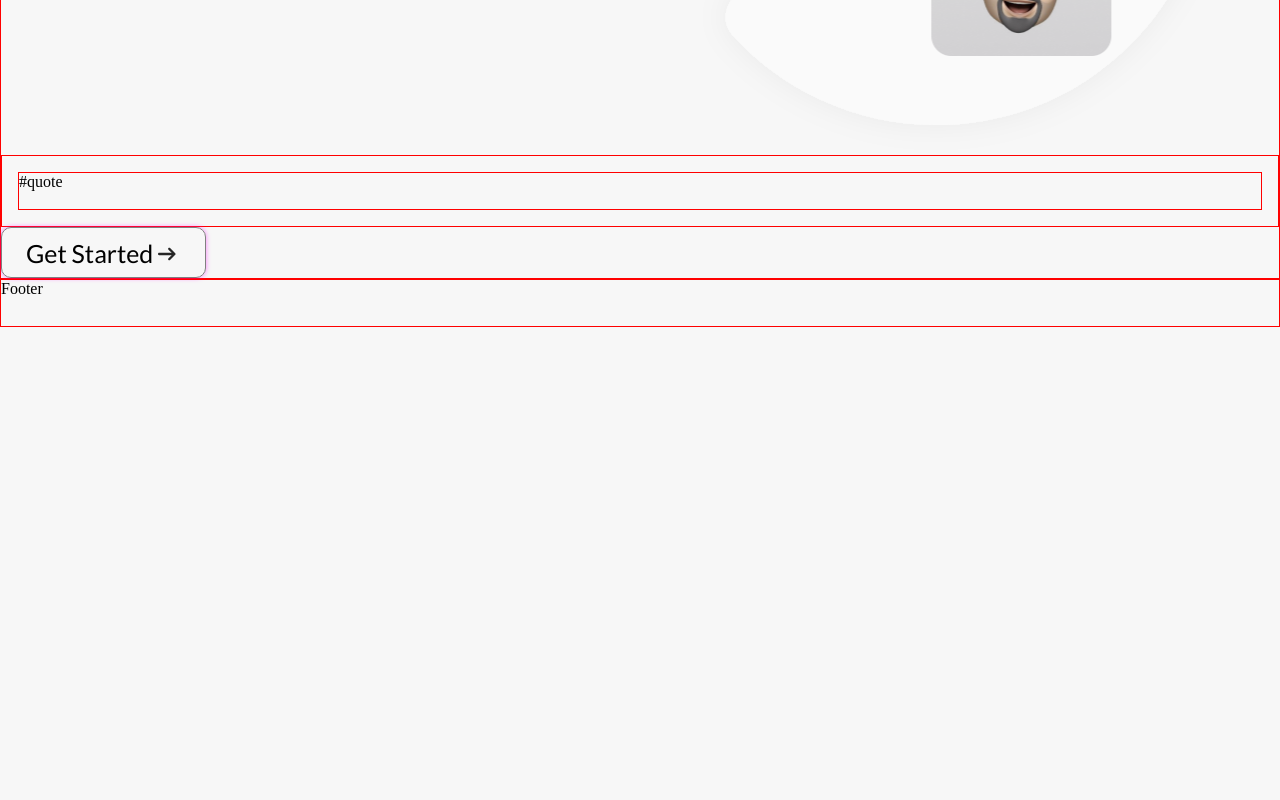
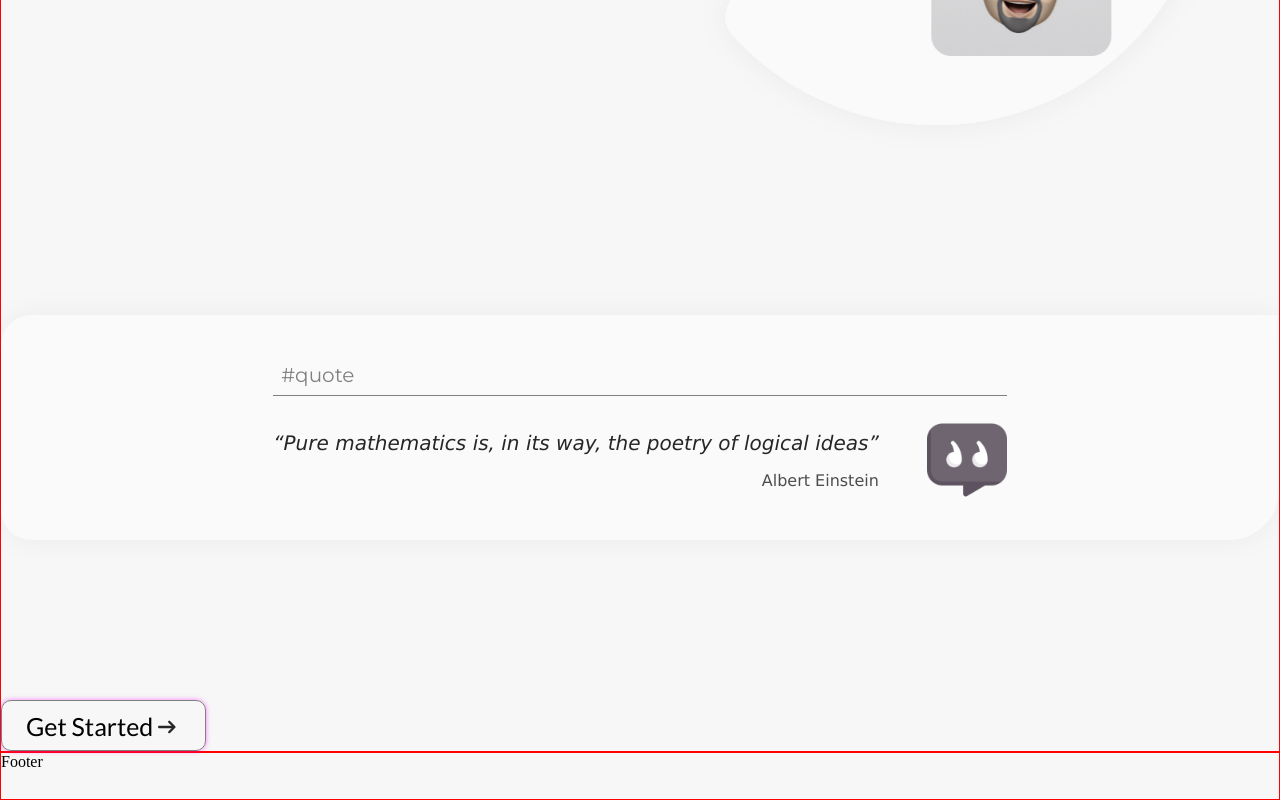
Before and after one commit to DenisCodeB/FxMath, a React (Create React App) app: page / in a window 1280 px wide. Shown: the part 519-1319 px from the top of the page. Before the commit the page ends 846 px from the top, so only its background shows below. Built offline with nearby package versions, Linux system fonts and the light colour scheme.

Commit message:
FM-9: finish QuoteBlock layout

```diff
--- a/src/components/QuoteBlock/QuoteBlock.tsx
+++ b/src/components/QuoteBlock/QuoteBlock.tsx
@@ -1,21 +1,34 @@
 import styled from 'styled-components'
 import Quote from './children/Quote/Quote'
+import { flexCentralize } from '../../styles/templates'
 
 const StyledQuoteBlock = styled.div`
     width: 100%;
-    padding: 1rem;
-    border: var(--border-dev);
+    padding: 2.5rem;
+    border-radius: var(--radius-30) 0 var(--radius-50) var(--radius-30);
+    background-color: var(--second-background-color);
+    box-shadow: var(--second-box-shadow);
+
+    ${flexCentralize}
 `
 
-const QuoteBlockContent = styled.div`
-    border: var(--border-dev);
+const QuoteBlockContent = styled.div``
+
+const QuoteHeader = styled.div`
+    width: 100%;
+    border-bottom: var(--primary-btn-border);
+    padding: 0.5rem;
 `
 
-const QuoteHeader = styled.div``
+const HashHeading = styled.span`
+    font-size: var(--fs-20);
+    font-family: var(--ff-M);
+    color: var(--third-text-color);
+`
 
-const HashHeading = styled.span``
-
-const QuoteBody = styled.div``
+const QuoteBody = styled.div`
+    margin-top: 1.5rem;
+`
 
 const QuoteBlock = () => {
     return (
--- a/src/components/QuoteBlock/children/Quote/Quote.tsx
+++ b/src/components/QuoteBlock/children/Quote/Quote.tsx
@@ -1,21 +1,43 @@
 import styled from 'styled-components'
+import { quotes } from '../../../../utils/quotes'
+import Trophy from '../../../../assets/images/Trophy.png'
+import { backgroundDefault, flexCentralize } from '../../../../styles/templates'
 
-const StyledQuote = styled.div``
+const StyledQuote = styled.div`
+    ${flexCentralize};
+    gap: 3rem;
+`
 
 const QuoteContent = styled.div``
 
-const QuoteImage = styled.img``
+const QuoteImage = styled.div`
+    width: 5rem;
+    height: 5rem;
+    background-image: url(${Trophy});
+    ${backgroundDefault}
+`
 
-const QuoteText = styled.p``
+const QuoteText = styled.p`
+    font-size: var(--fs-20);
+    font-family: var(--ff-V);
+    color: var(--first-text-color);
+    font-style: italic;
+`
 
-const QuoteAuthor = styled.p``
+const QuoteAuthor = styled.p`
+    font-size: var(--fs-16);
+    font-family: var(--ff-V);
+    color: var(--second-text-color);
+    text-align: right;
+    margin-top: 1rem;
+`
 
 const Quote = () => {
     return (
         <StyledQuote>
             <QuoteContent>
-                <QuoteText></QuoteText>
-                <QuoteAuthor></QuoteAuthor>
+                <QuoteText>{quotes[0].quote}</QuoteText>
+                <QuoteAuthor>{quotes[0].author}</QuoteAuthor>
             </QuoteContent>
             <QuoteImage />
         </StyledQuote>
--- a/src/modules/HomeContent/HomeContent.tsx
+++ b/src/modules/HomeContent/HomeContent.tsx
@@ -1,14 +1,22 @@
+import styled from 'styled-components'
 import QuoteBlock from '../../components/QuoteBlock/QuoteBlock'
 import StepsBlock from '../../components/StepsBlock/StepsBlock'
 import WelcomeBlock from '../../components/WelcomeBlock/WelcomeBlock'
 
+const StyledHomeContent = styled.div`
+    display: grid;
+    grid-template-columns: 1fr;
+    grid-auto-rows: auto;
+    gap: 10rem;
+`
+
 const HomeContent = () => {
     return (
-        <>
+        <StyledHomeContent>
             <WelcomeBlock />
             <QuoteBlock />
             <StepsBlock />
-        </>
+        </StyledHomeContent>
     )
 }
 
--- a/src/styles/global.ts
+++ b/src/styles/global.ts
@@ -14,6 +14,7 @@ export default createGlobalStyle`
         // background colors
         --transparent: transparent;
         --main-background-color: hsl(0, 0%, 97%);
+        --second-background-color: hsl(0, 0%, 98%);
         --secondary-btn-background-1: hsl(240, 100%, 70%);
 
         // text colors
@@ -23,6 +24,7 @@ export default createGlobalStyle`
         --fourth-text-color: hsl(0, 0%, 95%);
 
         // font families
+        --ff-V: Verdana, sans-serif;
         --ff-L: Lato, sans-serif;
         --ff-M: Montserrat, sans-serif;
         --ff-M-b: Montserrat-Bold, sans-serif;
@@ -40,10 +42,12 @@ export default createGlobalStyle`
 
         // border radiuses
         --radius-10: 0.625rem;
+        --radius-30: 1.875rem;
+        --radius-50: 3.125rem;
 
         // box shadows
         --first-box-shadow: 0 0 5px 0 hsla(300, 100%, 50%, 0.5);
-
+        --second-box-shadow: 0 0 30px hsla(0, 0%, 0%, 0.05);
     }
 
     * {
```
Also changed, not shown: src/assets/images/Trophy.png (added).
